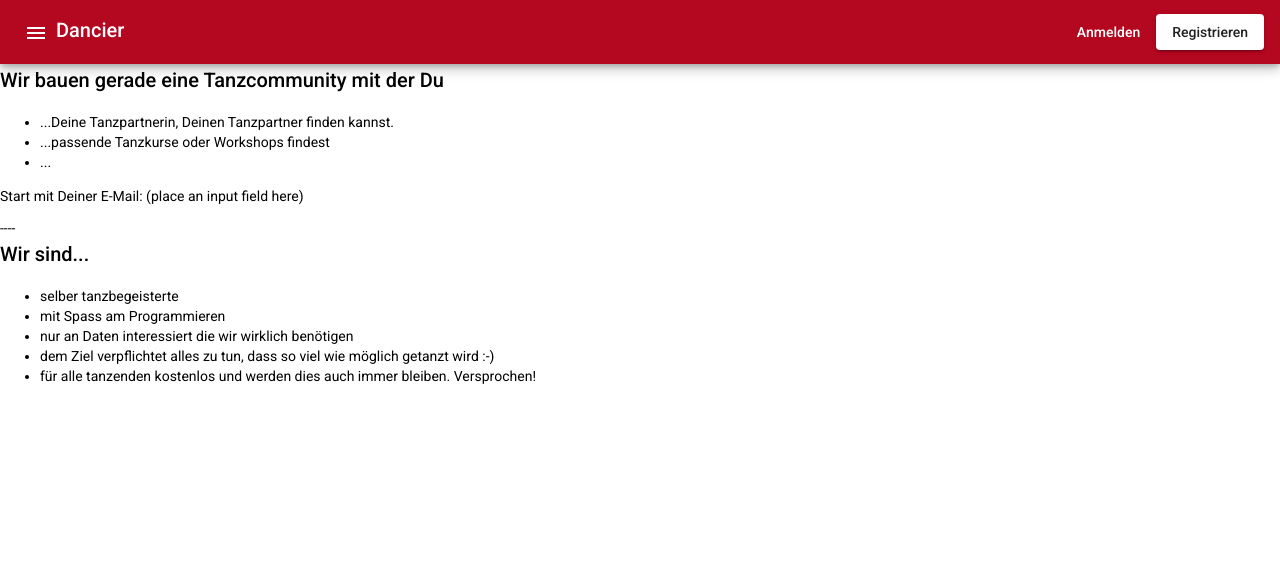
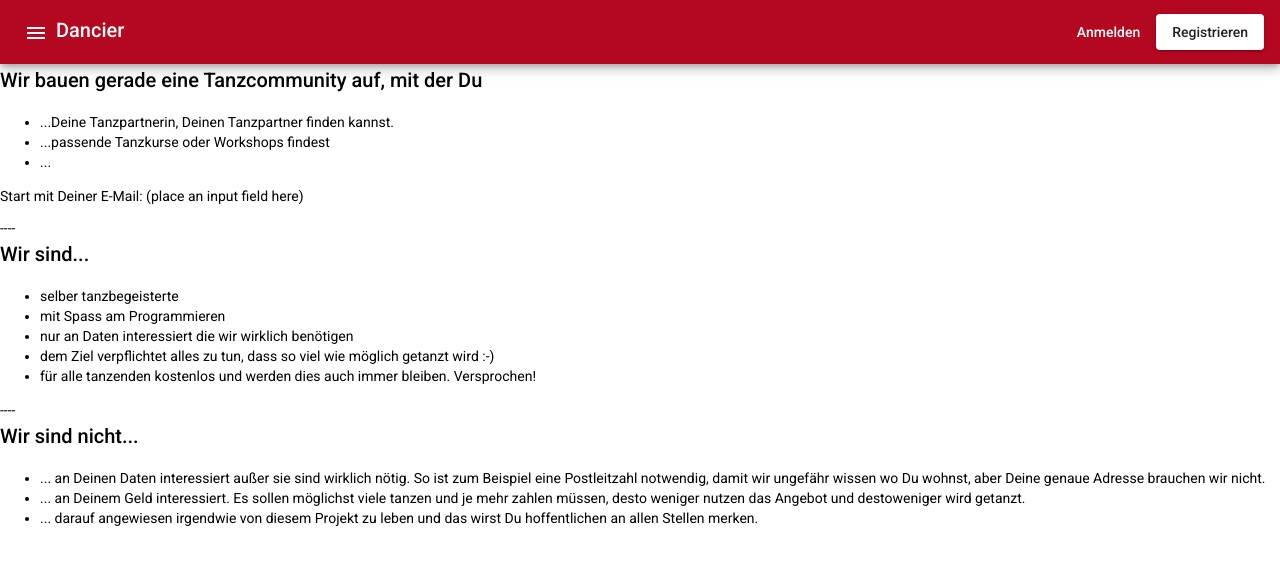
Before and after one commit to dancier/show-dancer, an Angular app: page /home in a window 1280 px wide. Shown: the top 564 px of the page. Built offline with nearby package versions, Linux system fonts and the light colour scheme.

Commit message:
missing third block

```diff
--- a/src/app/features/home/pages/landing-page/landing-page.component.html
+++ b/src/app/features/home/pages/landing-page/landing-page.component.html
@@ -1,4 +1,4 @@
-<h2>Wir bauen gerade eine Tanzcommunity mit der Du</h2>
+<h2>Wir bauen gerade eine Tanzcommunity auf, mit der Du</h2>
 <ul>
     <li>...Deine Tanzpartnerin, Deinen Tanzpartner finden kannst.</li>
     <li>...passende Tanzkurse oder Workshops findest</li>
@@ -18,3 +18,11 @@
     <li>dem Ziel verpflichtet alles zu tun, dass so viel wie möglich getanzt wird :-)</li>
     <li>für alle tanzenden kostenlos und werden dies auch immer bleiben. Versprochen!</li>
 </ul>
+
+----
+<h2>Wir sind nicht...</h2>
+<ul>
+    <li>... an Deinen Daten interessiert außer sie sind wirklich nötig. So ist zum Beispiel eine Postleitzahl notwendig, damit wir ungefähr wissen wo Du wohnst, aber Deine genaue Adresse brauchen wir nicht.</li>
+    <li>... an Deinem Geld interessiert. Es sollen möglichst viele tanzen und je mehr zahlen müssen, desto weniger nutzen das Angebot und destoweniger wird getanzt.</li>
+    <li>... darauf angewiesen irgendwie von diesem Projekt zu leben und das wirst Du hoffentlichen an allen Stellen merken.</li>
+</ul>
```
